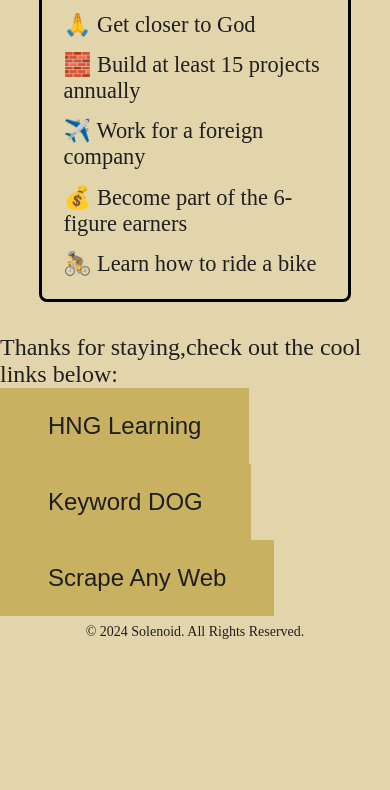
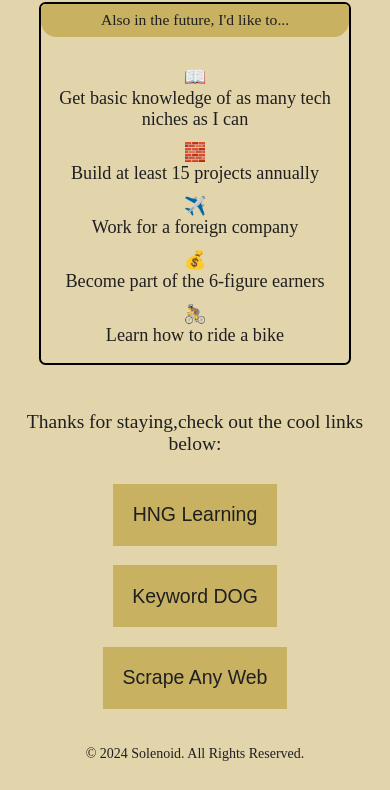
Before and after one commit to solomonadzape95/hng-internship, a plain HTML site: page index.html in a window 390 px wide. Shown: the part 800-1590 px from the top of the page. Before the commit the page ends 1448 px from the top, so only its background shows below. Drawn offline with Linux system fonts and the light colour scheme.

Commit message:
feat: finish responsiveness

```diff
--- a/index.html
+++ b/index.html
@@ -18,15 +18,15 @@
     <div class="personal">
       <span>Here's some more info about me</span>
       <section>
-        <p>🧑🏾 <span>Name:</span> Adzape Solomon Chiater</p>
+        <p><span>🧑🏾</span> <span>Name:</span> Adzape Solomon Chiater</p>
         <p data-testid="slackEmail">📧 <span>Email:</span> adzapec@gmail.com</p>
-        <p>💻 <span>Niche:</span> Frontend Developer</p>
+        <p><span>💻</span> <span>Niche:</span> Frontend Developer</p>
         <p>
-          ⏰ <span>Current Time:</span>
+          <span>⏰</span> <span>Current Time:</span>
           <span id="time" data-testid="currentTimeUTC"></span>
         </p>
         <p>
-          📆 <span>Current Day:</span>
+          <span>📆</span> <span>Current Day:</span>
           <span id="date" data-testid="currentDay"></span>
         </p>
       </section>
@@ -35,13 +35,12 @@
       <span>Also in the future, I'd like to...</span>
       <section>
         <p>
-          📖 Get basic knowledge of as many tech niches as I can
+          <span>📖</span> Get basic knowledge of as many tech niches as I can
         </p>
-        <p>🙏 Get closer to God</p>
-        <p>🧱 Build at least 15 projects annually</p>
-        <p>✈️ Work for a foreign company</p>
-        <p>💰 Become part of the 6-figure earners</p>
-        <p>🚴 Learn how to ride a bike</p>
+        <p><span>🧱</span> Build at least 15 projects annually</p>
+        <p><span>✈️</span> Work for a foreign company</p>
+        <p><span>💰</span> Become part of the 6-figure earners</p>
+        <p><span>🚴</span> Learn how to ride a bike</p>
       </section>
     </div>
     <footer>
--- a/style.css
+++ b/style.css
@@ -21,9 +21,10 @@
   color: #1f1f20;
 }
 button {
-  padding: 1em 2em;
+  padding: 1em;
   font-size: 1em;
   background: #c8b161;
+  margin: 0.5em;
   border: none;
 }
 footer {
@@ -78,10 +79,66 @@
 
 @media (max-width: 680px) {
   h1 {
-    font-size: 2.5rem;
+    font-size: 2rem;
+  }
+  .banner {
+    display: flex;
+    flex-direction: column;
+    justify-content: center;
+    align-items: center;
+    padding: 1em;
+    text-align: center;
+  }
+  body {
+    /* padding: 1em; */
+    flex-wrap: wrap;
+    align-items: center;
+    justify-content: center;
+    font-size: small;
+  }
+  .personal,
+  .plans {
+    display: flex;
+    justify-content: center;
+    align-items: center;
+    text-align: center;
+  }
+  section > p {
+    display: flex;
+    flex-direction: column;
+    align-items: center;
+    justify-content: center;
+  }
+  #banner-pic {
+    margin: 1em;
+  }
+  div {
+    overflow: hidden;
+  }
+
+  section > p:nth-child(1) {
+    margin: 2em 0 0;
+  }
+  div > span:nth-child(1) {
+    background: #c8b161;
+    padding: 2em 1em 0.5em;
+    width: 100%;
+    border-radius: 1em;
+    top: -1.5em;
+    left: 0;
+    right: 0;
+  }
+  footer,
+  footer > span {
+    padding: 1em;
+    display: flex;
+    flex-direction: column;
+    align-items: center;
+    justify-content: center;
+    text-align: center;
   }
 }
 
 .attribution {
-    font-size: 14px;
+  font-size: 14px;
 }
```
